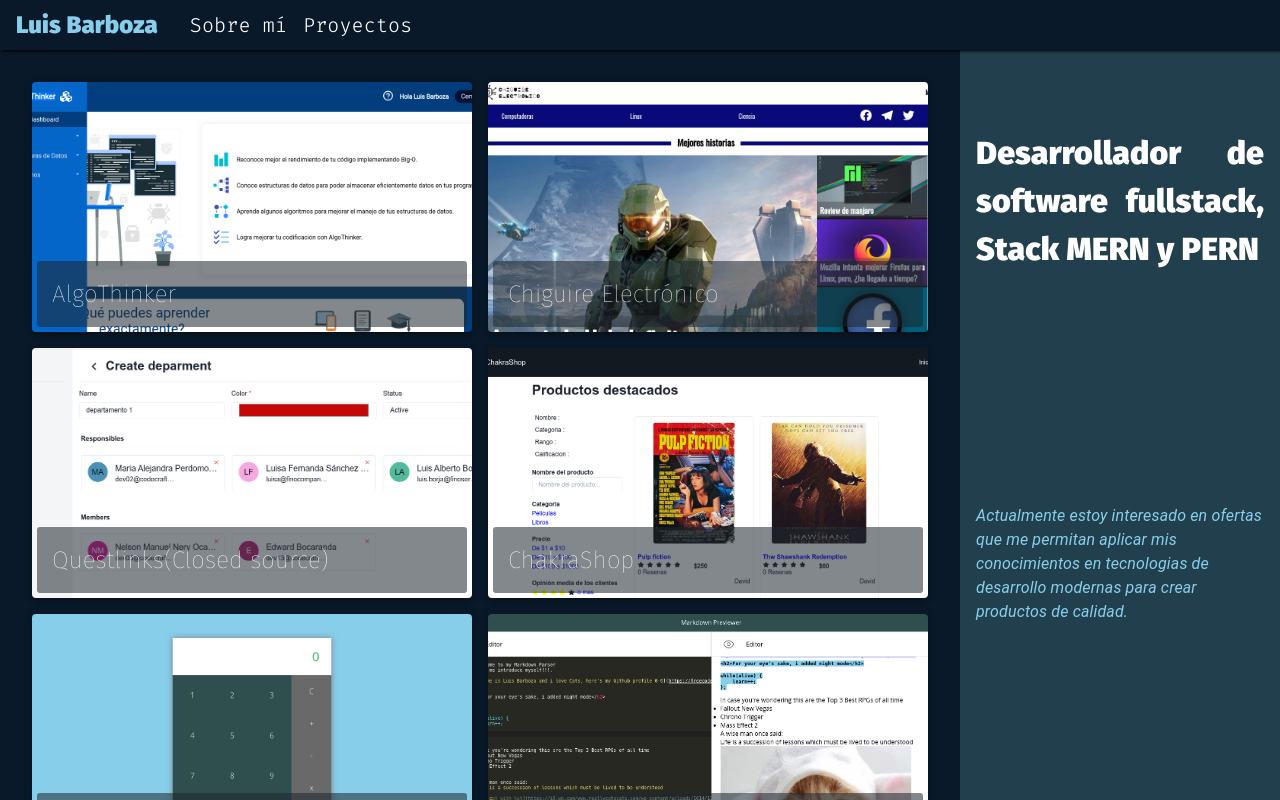
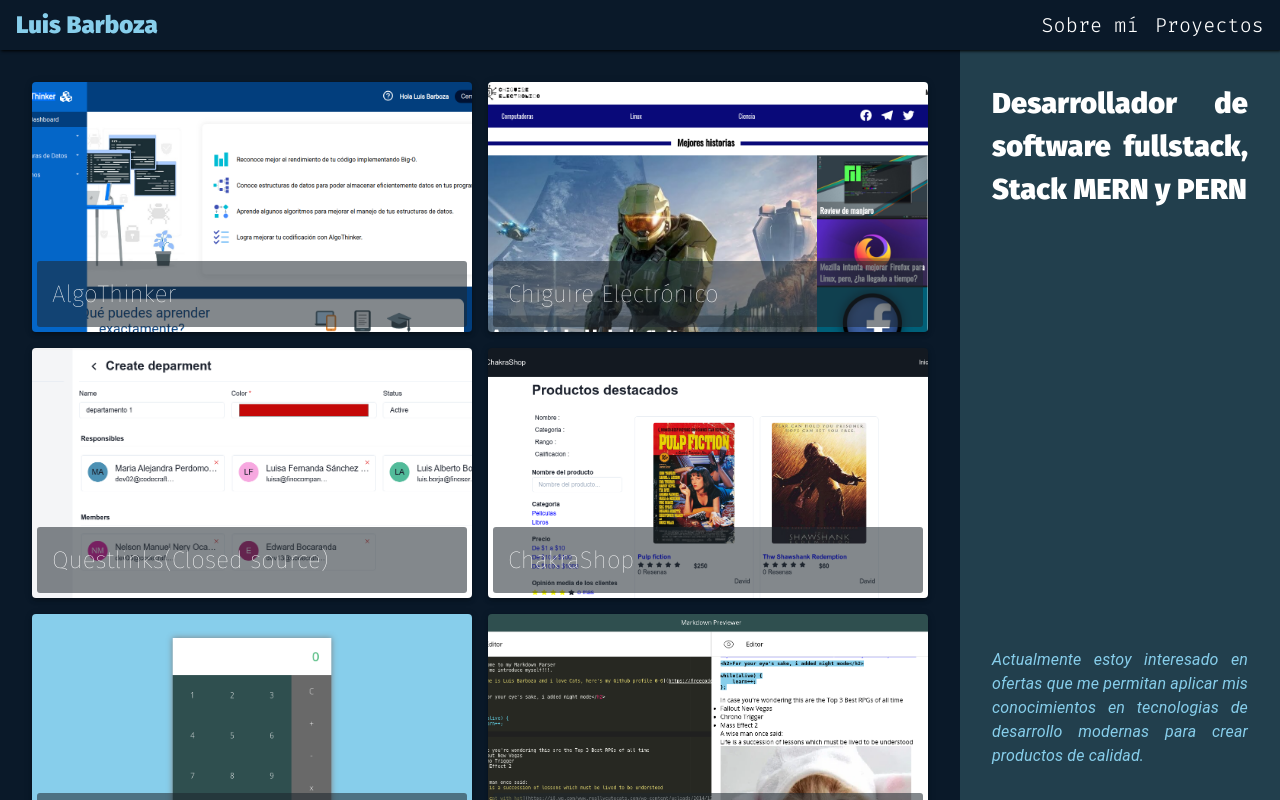
Before and after one commit to luisdbarboza/nextjs-portfolio, a Next.js app: page /projects in a window 1280 px wide. Built offline with nearby package versions, Linux system fonts and the light colour scheme.

Commit message:
small fixes

```diff
--- a/components/Index/ProfessionalDescription/index.js
+++ b/components/Index/ProfessionalDescription/index.js
@@ -6,26 +6,18 @@
   const styles = applyStyles(theme);
   return (
     <Box sx={styles.wrapper}>
-      <Grid container direction="column" sx={{ height: '100%' }}>
-        <Grid item xs={1} lg={1} />
-        <Grid item xs={3} lg={3} sx={styles.headingWrapper}>
+      <Box sx={styles.wrapperFlexbox}>
         <Typography sx={styles.heading}>
           Desarrollador de software fullstack, Stack MERN y PERN
         </Typography>
-        </Grid>
-        <Grid item xs={0} lg={3} />
-        <Grid container item direction="column" xs={3} sx={{ padding: '1rem' }}>
-          <Grid item xs={6} lg={6}>
         <Typography variant="body" sx={styles.footer}>
           <i>
-                Actualmente estoy interesado en ofertas que me permitan aplicar
-                mis conocimientos en tecnologias de desarrollo modernas para
-                crear productos de calidad.
+            Actualmente estoy interesado en ofertas que me permitan aplicar mis
+            conocimientos en tecnologias de desarrollo modernas para crear
+            productos de calidad.
           </i>
         </Typography>
-          </Grid>
-        </Grid>
-      </Grid>
+      </Box>
     </Box>
   );
 }
--- a/components/Index/ProfessionalDescription/styles.js
+++ b/components/Index/ProfessionalDescription/styles.js
@@ -3,20 +3,35 @@
     width: '100%',
     bgcolor: '#223f4d',
     height: 'calc(100vh - 50px)',
-    [`@media (max-width: ${theme.breakpoints.values.md})px`]: {
-      height: '100px',
+    [`@media (max-width: ${theme.breakpoints.values.md}px)`]: {
+      display: 'none',
     },
   },
-  gridColumn: { direction: 'column', sx: { height: '100%' } },
+  wrapperFlexbox: {
+    display: 'flex',
+    flexDirection: 'column',
+    height: '100%',
+    padding: '2rem',
+    justifyContent: 'space-between',
+  },
   headingWrapper: { padding: '1rem', width: '100%' },
   heading: {
     color: 'white',
     textAlign: 'justify',
     fontFamily: 'Fira Sans',
     fontWeight: 'bold',
-    fontSize: '2rem',
+    fontSize: '1.8rem',
+    [`@media (max-height: 460px)`]: {
+      fontSize: '1rem',
+    },
   },
-  footer: { color: 'skyblue', textAlign: 'justify' },
+  footer: {
+    color: 'skyblue',
+    textAlign: 'justify',
+    [`@media (max-height: 460px)`]: {
+      fontSize: '0.8rem',
+    },
+  },
 });
 
 export default applyStyles;
--- a/components/NavigationBar/index.js
+++ b/components/NavigationBar/index.js
@@ -1,24 +1,48 @@
-import Link from "next/link";
-import { Box, Stack, Typography, useTheme } from "@material-ui/core";
-import links from "./linksData";
-import applyStyles from "./styles";
+import { useState } from 'react';
+import Link from 'next/link';
+import { Box, Stack, Typography, useTheme } from '@material-ui/core';
+import { AiOutlineMenu, AiOutlineClose } from 'react-icons/ai';
+import links from './linksData';
+import applyStyles from './styles';
 
 export default function NavigationBar() {
   const theme = useTheme();
+  const styles = applyStyles(theme);
+  const [openNav, setOpenNav] = useState(false);
+
   return (
     <nav>
-      <Box sx={applyStyles(theme).nav}>
-        <Stack {...applyStyles(theme).navStack}>
+      <Box sx={styles.nav}>
+        <Stack {...styles.navStack}>
           <Link href="/">
-            <Box sx={applyStyles(theme).linkLogo}>
+            <Box sx={styles.linkLogo}>
               <a>
-                <Typography variant="h1" sx={applyStyles(theme).logo}>
+                <Typography variant="h1" sx={styles.logo}>
                   Luis Barboza
                 </Typography>
               </a>
             </Box>
           </Link>
-          <Stack {...applyStyles(theme).linksStack}>{links}</Stack>
+          <Stack sx={styles.linksStack}>{links}</Stack>
+          <Box sx={styles.menuButton} onClick={() => setOpenNav(!openNav)}>
+            {!openNav ? <AiOutlineMenu /> : <AiOutlineClose />}
+          </Box>
+        </Stack>
+      </Box>
+      <Box
+        sx={{
+          ...styles.linksModalBox,
+          [`@media (max-width: ${theme.breakpoints.values.md}px)`]: {
+            display: openNav ? 'block' : 'none',
+          },
+        }}
+      >
+        <Stack
+          direction="column"
+          alignItems="flex-start"
+          sx={{ padding: '1.5rem' }}
+        >
+          {links}
         </Stack>
       </Box>
     </nav>
--- a/components/NavigationBar/linksData.js
+++ b/components/NavigationBar/linksData.js
@@ -6,19 +6,21 @@
   { text: 'Proyectos', url: '/projects' },
 ];
 
+const styles = {
+  color: 'white',
+  fontFamily: 'Fira Code',
+  '@media (max-width: 900px)': {
+    fontSize: '2.5rem',
+  },
+  ':hover': {
+    textDecoration: 'underline',
+  },
+};
+
 const links = linksData.map((link, index) => (
   <Link href={link.url} key={index}>
     <a>
-      <Typography
-        variant="h6"
-        sx={{
-          color: 'white',
-          fontFamily: 'Fira Code',
-          '@media (max-width: 600px)': {
-            fontSize: '1rem',
-          },
-        }}
-      >
+      <Typography variant="h6" sx={styles}>
         {link.text}
       </Typography>
     </a>
--- a/components/NavigationBar/styles.js
+++ b/components/NavigationBar/styles.js
@@ -12,24 +12,48 @@
       boxShadow: '1px 1px 3px black',
     },
     navStack: {
-      justifyContent: 'flex-start',
+      width: '100%',
+      justifyContent: 'space-between',
       alignItems: 'center',
       direction: 'row',
-      spacing: 4,
     },
     logo: {
       color: 'skyblue',
       fontWeight: 'bold',
       fontSize: '1.5rem',
       ':hover': {
-        cursor: 'pointer'
-      }
+        cursor: 'pointer',
+      },
     },
     linksStack: {
       justifyContent: 'flex-start',
       alignItems: 'center',
-      direction: 'row',
-      spacing: 2,
+      flexDirection: 'row',
+      gap: 2,
+      [`@media (max-width: ${theme.breakpoints.values.md}px)`]: {
+        display: 'none',
+      },
+    },
+    menuButton: {
+      fontSize: '2rem',
+      display: 'flex',
+      alignItems: 'center',
+      ':hover': { cursor: 'pointer' },
+      color: 'white',
+      display: 'none',
+      [`@media (max-width: ${theme.breakpoints.values.md}px)`]: {
+        display: 'block',
+      },
+    },
+    linksModalBox: {
+      position: 'fixed',
+      width: '100%',
+      height: '100vh',
+      top: 50,
+      left: 0,
+      zIndex: 800,
+      backgroundColor: '#0A1929',
+      display: 'none',
     },
   };
 };
--- a/components/Projects/ShowcaseItemModalBody/index.js
+++ b/components/Projects/ShowcaseItemModalBody/index.js
@@ -50,11 +50,13 @@
               item
               sx={{
                 ...styles.modalBoxBody.carrouselInputPanel.imageBox,
-                border:
-                  image === images[currentImage] ? '3px solid black' : 'none',
+                boxShadow:
+                  image === images[currentImage]
+                    ? '0px 0px 5px gray'
+                    : '0px 0px 0px gray',
               }}
             >
-              <Image src={image} layout="fill" />
+              <Image src={image} layout="fill" objectFit="cover" />
             </Grid>
           ))}
           <Grid item sx={styles.modalBoxBody.carrouselInputPanel.arrows}>
--- a/components/Projects/ShowcaseItemModalBody/styles.js
+++ b/components/Projects/ShowcaseItemModalBody/styles.js
@@ -25,15 +25,21 @@
     carrouselInputPanel: {
       // bgcolor: 'red',
       height: '20%',
+      // flexWrap: 'wrap',
       [`@media (max-width: ${theme.breakpoints.values.md}px)`]: {
         height: '100px',
       },
       imageBox: {
         position: 'relative',
-        height: '70px',
+        minHeight: '70px',
+        // width: '70px',
         flex: 1,
-        // border: '2px solid green',
+        transition: 'box-shadow 0.3s linear',
         margin: '0.5rem',
+        ':hover': {
+          cursor: 'pointer',
+          boxShadow: '1px 1px 5px gray',
+        },
       },
       arrows: {
         fontSize: '2rem',
```
Lines whose indentation alone changed are shown as unchanged.
